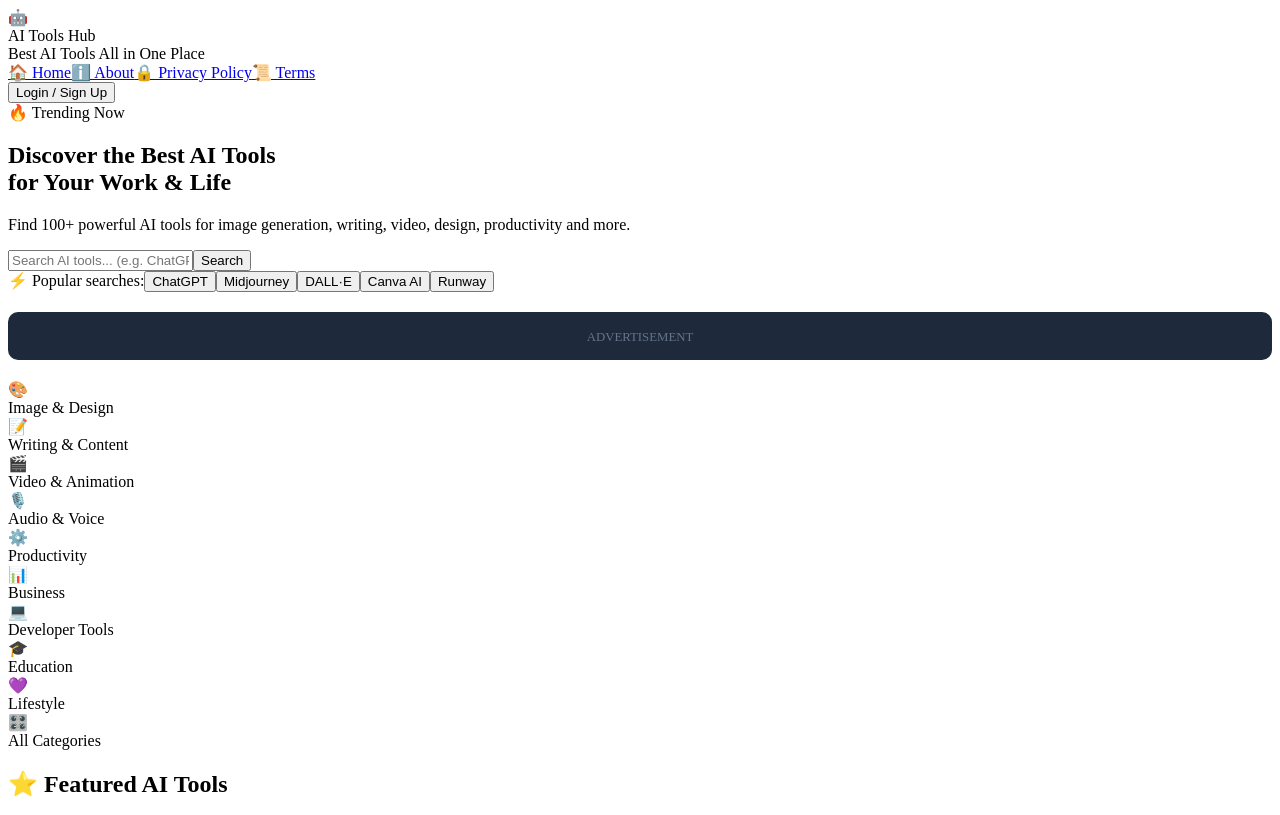
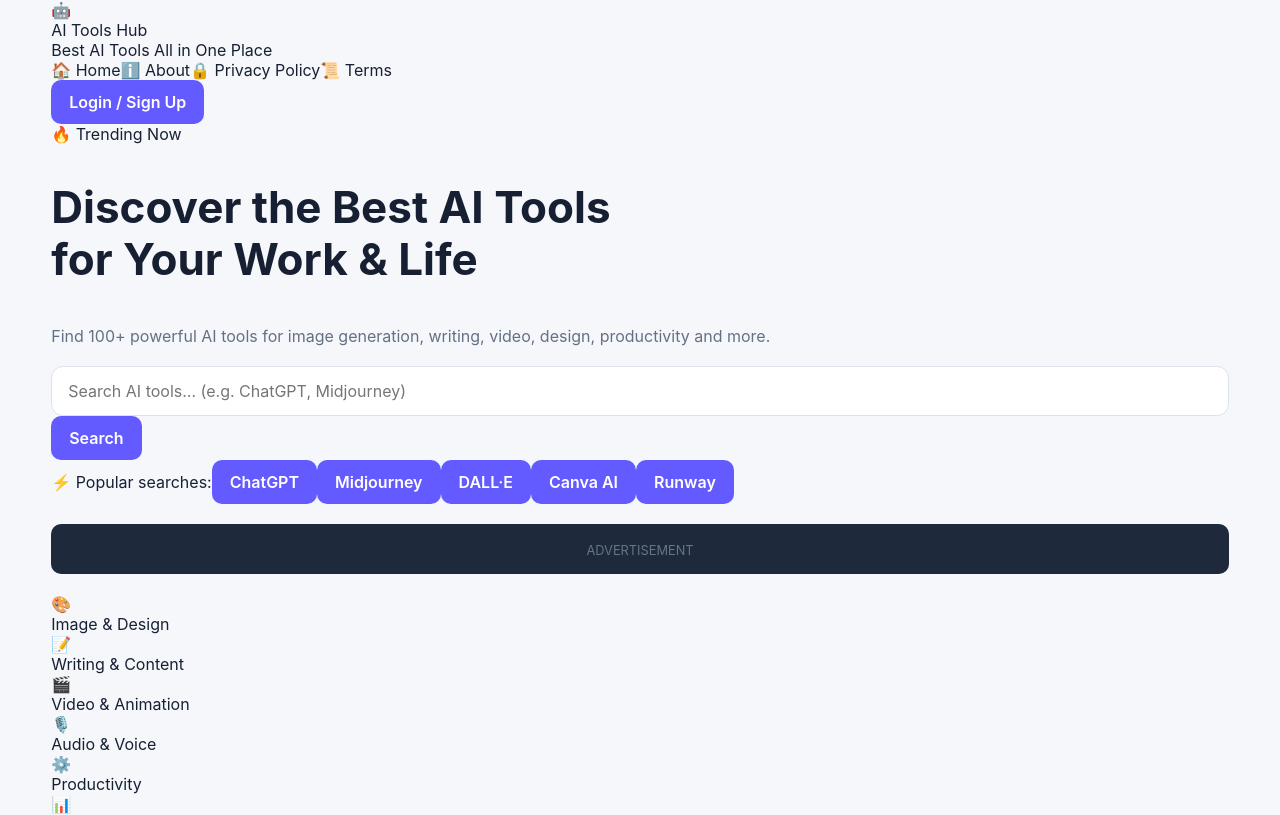
Before and after one commit to 123458jvf/ai-tools-directory, a React (Vite) app: page / in a window 1280 px wide. Shown: the top 815 px of the page. Built offline with nearby package versions, Linux system fonts and the light colour scheme.

Commit message:
Refactor CSS styles for layout and components

```diff
--- a/src/index.css
+++ b/src/index.css
@@ -1,101 +1,228 @@
 
-/* Popular Categories */
+* {
+  box-sizing: border-box;
+}
+
+:root {
+  font-family: Inter, Arial, sans-serif;
+  color: #172033;
+  background: #f5f7fb;
+  font-synthesis: none;
+  text-rendering: optimizeLegibility;
+}
+
+body {
+  margin: 0;
+  min-width: 320px;
+  min-height: 100vh;
+  background: #f5f7fb;
+}
+
+button,
+input,
+select {
+  font: inherit;
+}
+
+a {
+  color: inherit;
+  text-decoration: none;
+}
+
+#root {
+  min-height: 100vh;
+}
+
+main,
+.container,
+.app-container {
+  width: min(1200px, 92%);
+  margin: 0 auto;
+}
+
+header {
+  padding: 20px 4%;
+  background: #ffffff;
+  border-bottom: 1px solid #e5eaf2;
+}
+
+h1,
+h2,
+h3 {
+  color: #172033;
+}
+
+h1 {
+  font-size: clamp(28px, 4vw, 44px);
+  line-height: 1.2;
+}
+
+h2 {
+  font-size: 26px;
+}
+
+p {
+  color: #647084;
+  line-height: 1.7;
+}
+
+input {
+  width: 100%;
+  padding: 14px 16px;
+  border: 1px solid #dce2ec;
+  border-radius: 12px;
+  outline: none;
+  background: #fff;
+}
+
+input:focus {
+  border-color: #635bff;
+  box-shadow: 0 0 0 3px #635bff20;
+}
+
+button {
+  cursor: pointer;
+  border: 0;
+  border-radius: 10px;
+  padding: 12px 18px;
+  background: #635bff;
+  color: white;
+  font-weight: 600;
+  transition: transform 0.2s, background 0.2s;
+}
+
+button:hover {
+  background: #4b43e8;
+  transform: translateY(-1px);
+}
+
 .popular-section {
-  margin: 28px 0;
-  padding: 24px;
-  background: #ffffff;
-  border: 1px solid #e5e7eb;
-  border-radius: 18px;
-  box-shadow: 0 5px 20px rgba(0, 0, 0, 0.04);
+  width: min(1200px, 92%);
+  margin: 40px auto;
 }
 
 .popular-heading {
+  margin-bottom: 22px;
   display: flex;
   align-items: center;
-  gap: 12px;
-  margin-bottom: 22px;
-}
-
-.heading-icon {
-  font-size: 30px;
-}
-
-.popular-heading h2 {
-  margin: 0;
-  font-size: 24px;
+  gap: 10px;
+  font-size: 28px;
   font-weight: 800;
-  color: #171923;
-}
-
-.popular-heading p {
-  margin: 6px 0 0;
-  color: #6b7280;
-  font-size: 14px;
 }
 
 .category-grid {
   display: grid;
-  grid-template-columns: repeat(2, minmax(0, 1fr));
-  gap: 12px;
+  grid-template-columns: repeat(4, minmax(0, 1fr));
+  gap: 18px;
 }
 
 .category-card {
   display: flex;
-  align-items: center;
+  flex-direction: column;
+  align-items: flex-start;
   gap: 10px;
-  min-width: 0;
-  padding: 15px 12px;
-  border: 1px solid #e5e7eb;
-  border-radius: 13px;
-  background: #f9faff;
-  text-align: left;
-  cursor: pointer;
-  transition: 0.2s ease;
+  min-height: 150px;
+  padding: 22px;
+  border: 1px solid #e6eaf2;
+  border-radius: 18px;
+  background: #fff;
+  box-shadow: 0 5px 20px #1c2b4a08;
+  transition: transform 0.2s, box-shadow 0.2s;
 }
 
 .category-card:hover {
-  background: #eef2ff;
-  border-color: #818cf8;
-  transform: translateY(-2px);
+  transform: translateY(-5px);
+  box-shadow: 0 12px 30px #1c2b4a14;
 }
 
 .category-icon {
-  font-size: 24px;
-  flex-shrink: 0;
+  display: flex;
+  align-items: center;
+  justify-content: center;
+  width: 48px;
+  height: 48px;
+  border-radius: 14px;
+  background: #eeedff;
+  font-size: 25px;
 }
 
-.category-name {
-  flex: 1;
-  font-size: 13px;
-  font-weight: 700;
-  color: #25283b;
+.category-card h3 {
+  margin: 4px 0 0;
+  font-size: 17px;
 }
 
-.category-arrow {
-  color: #6366f1;
-  font-size: 18px;
+.category-card p {
+  margin: 0;
+  font-size: 14px;
 }
 
-@media (min-width: 768px) {
+.advertisement,
+.ad-section {
+  width: min(1200px, 92%);
+  min-height: 120px;
+  margin: 28px auto;
+  display: flex;
+  align-items: center;
+  justify-content: center;
+  border: 1px dashed #cbd3e1;
+  border-radius: 14px;
+  background: #edf0f6;
+  color: #8993a5;
+  font-size: 13px;
+  letter-spacing: 2px;
+}
+
+.tool-grid {
+  display: grid;
+  grid-template-columns: repeat(3, minmax(0, 1fr));
+  gap: 20px;
+}
+
+.tool-card {
+  padding: 22px;
+  border: 1px solid #e5eaf2;
+  border-radius: 16px;
+  background: #fff;
+  box-shadow: 0 5px 20px #1c2b4a08;
+}
+
+footer {
+  margin-top: 60px;
+  padding: 30px 4%;
+  text-align: center;
+  background: #fff;
+  border-top: 1px solid #e5eaf2;
+  color: #647084;
+}
+
+@media (max-width: 800px) {
   .category-grid {
-    grid-template-columns: repeat(4, minmax(0, 1fr));
+    grid-template-columns: repeat(2, minmax(0, 1fr));
+    gap: 12px;
+  }
+
+  .tool-grid {
+    grid-template-columns: repeat(2, minmax(0, 1fr));
+    gap: 12px;
+  }
+
+  .category-card {
+    min-height: 130px;
+    padding: 16px;
   }
 }
 
-@media (max-width: 420px) {
-  .popular-section {
-    padding: 16px;
+@media (max-width: 480px) {
+  .tool-grid {
+    grid-template-columns: 1fr;
   }
 
-  .popular-heading h2 {
-    font-size: 20px;
+  .popular-heading {
+    font-size: 23px;
   }
 
-  .category-card {
-    padding: 12px 8px;
-  }
-
-  .category-name {
-    font-size: 12px;
+  .advertisement,
+  .ad-section {
+    min-height: 90px;
   }
 }
```
